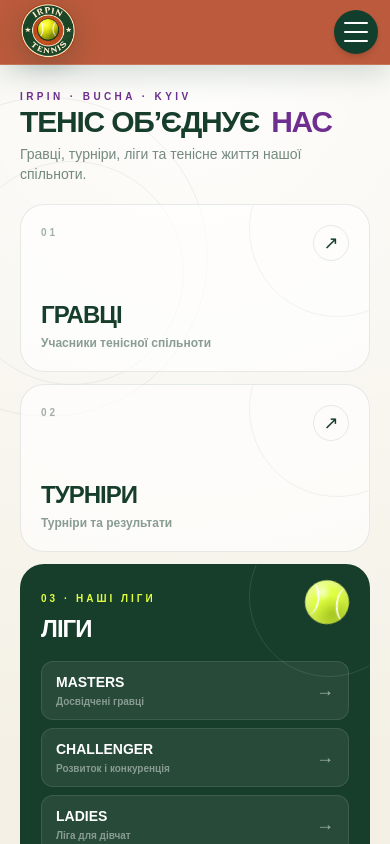
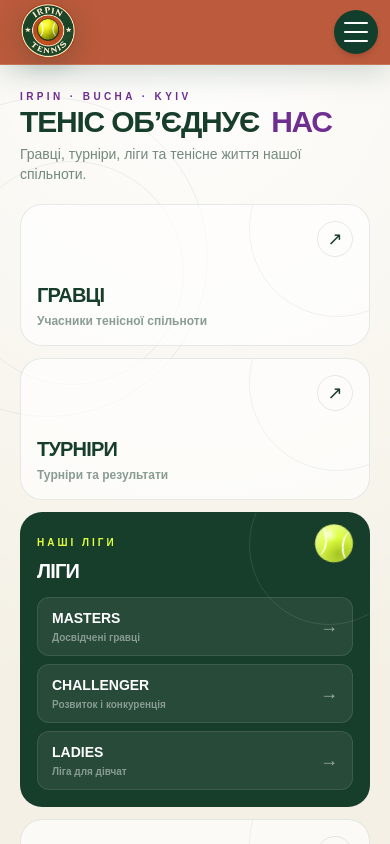
Before and after one commit to yellowblue9912-cell/irpin-tennis-next, a Next.js app: page / in a window 390 px wide. Shown: the top 844 px of the page. Built offline with nearby package versions, Linux system fonts and the light colour scheme.

Commit message:
Compact home navigation cards

```diff
--- a/app/page.tsx
+++ b/app/page.tsx
@@ -8,35 +8,30 @@ const mainCards = [
     title: "Гравці",
     description: "Учасники тенісної спільноти",
     href: "/players",
-    number: "01",
     accent: "green",
   },
   {
     title: "Турніри",
     description: "Турніри та результати",
     href: "/tournaments",
-    number: "02",
     accent: "terracotta",
   },
   {
     title: "Рейтинг",
     description: "Актуальний рейтинг гравців",
     href: "/rating",
-    number: "03",
     accent: "purple",
   },
   {
     title: "Корти",
     description: "Тенісні корти Ірпеня та Бучі",
     href: "/courts",
-    number: "04",
     accent: "blue",
   },
   {
     title: "Тренери",
     description: "Тренування для дітей і дорослих",
     href: "/coaches",
-    number: "05",
     accent: "australian",
   },
 ];
@@ -231,7 +226,7 @@ export default function HomePage() {
 
               {/* League card */}
               <article
-                className={`group relative overflow-hidden rounded-[24px] border p-5 transition-all duration-500 md:col-span-2 xl:col-span-1 ${
+                className={`group relative overflow-hidden rounded-[22px] border p-4 transition-all duration-500 md:col-span-2 xl:col-span-1 ${
                   activeCard === "Ліги"
                     ? "-translate-y-1 border-[#6f2f91]/40 bg-[#6f2f91] shadow-[0_24px_55px_rgba(74,31,97,0.22)]"
                     : "border-[#173d2b]/10 bg-[#173d2b]"
@@ -242,20 +237,20 @@ export default function HomePage() {
               >
                 <div className="pointer-events-none absolute -right-10 -top-12 h-40 w-40 rounded-full border border-white/10" />
 
-                <div className="relative flex h-full min-h-[168px] flex-col">
-                  <div className="mb-4 flex items-start justify-between gap-4">
+                <div className="relative flex h-full min-h-[142px] flex-col">
+                  <div className="mb-3 flex items-start justify-between gap-4">
                     <div>
                       <span className="text-[10px] font-black uppercase tracking-[0.3em] text-[#dfff3f]">
-                        03 · Наші ліги
+                        Наші ліги
                       </span>
 
-                      <h2 className="mt-1 text-2xl font-black uppercase tracking-[-0.04em] text-white">
+                      <h2 className="mt-1 text-xl font-black uppercase tracking-[-0.04em] text-white">
                         Ліги
                       </h2>
                     </div>
 
                     <div className="league-ball transition-transform duration-500 group-hover:rotate-[24deg] group-hover:scale-110">
-                      <TennisBall size={44} />
+                      <TennisBall size={38} />
                     </div>
                   </div>
 
@@ -479,7 +474,6 @@ type NavigationCardProps = {
     title: string;
     description: string;
     href: string;
-    number: string;
     accent: string;
   };
   activeCard: string | null;
@@ -504,7 +498,7 @@ function NavigationCard({
   return (
     <Link
       href={card.href}
-      className={`group relative min-h-[168px] overflow-hidden rounded-[24px] border p-5 transition-all duration-500 ${
+      className={`group relative min-h-[142px] overflow-hidden rounded-[22px] border p-4 transition-all duration-500 ${
         isActive
           ? `-translate-y-1 border-transparent ${
               activeBackgrounds[card.accent]
@@ -522,15 +516,7 @@ function NavigationCard({
       />
 
       <div className="relative flex h-full flex-col justify-between">
-        <div className="flex items-start justify-between">
-          <span
-            className={`text-[10px] font-black uppercase tracking-[0.3em] transition ${
-              isActive ? "text-[#dfff3f]" : "text-[#173d2b]/40"
-            }`}
-          >
-            {card.number}
-          </span>
-
+        <div className="flex items-start justify-end">
           <span
             className={`flex h-9 w-9 items-center justify-center rounded-full border text-lg transition-all duration-300 group-hover:rotate-[-12deg] ${
               isActive
@@ -544,7 +530,7 @@ function NavigationCard({
 
         <div>
           <h2
-            className={`text-2xl font-black uppercase tracking-[-0.04em] transition ${
+            className={`text-xl font-black uppercase tracking-[-0.04em] transition sm:text-2xl ${
               isActive ? "text-white" : "text-[#173d2b]"
             }`}
           >
```
